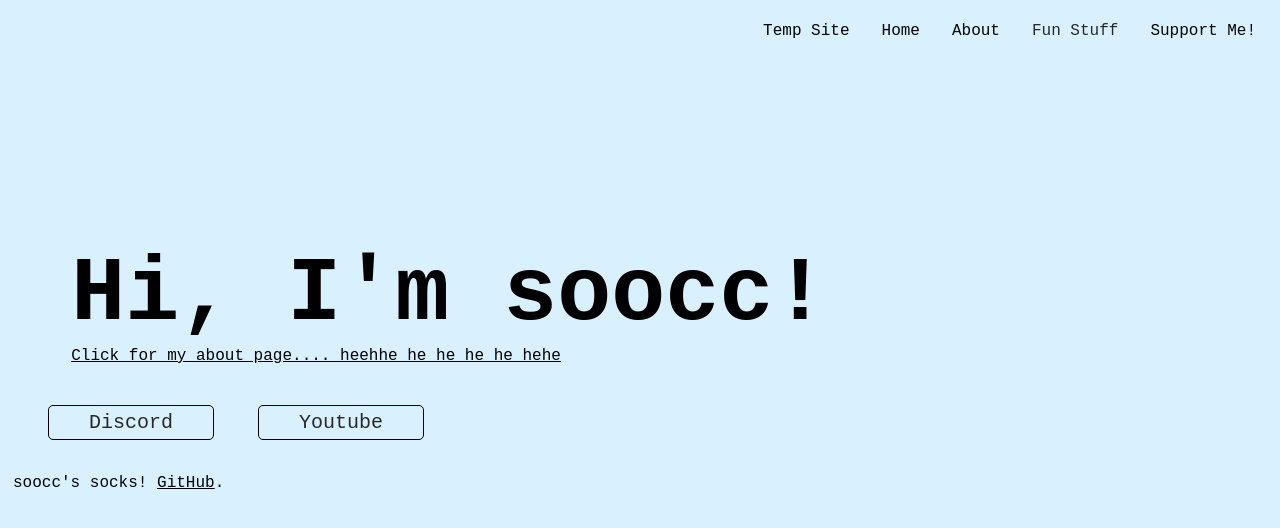
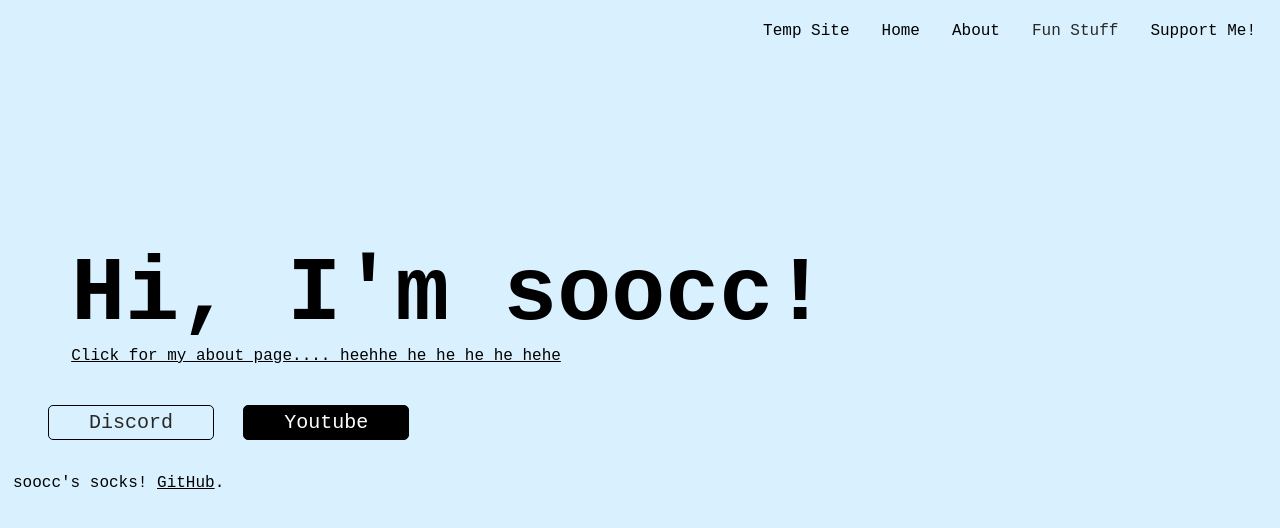
Before and after one commit to soocc/sooccsocks2, a Jekyll site: the page built from index.html, in a window 1280 px wide. Shown: the top 528 px of the page. Built offline with Jekyll 4.4.1, drawn with Linux system fonts in a browser that asks for light colours.

Commit message:
Update index.html

```diff
--- a/index.html
+++ b/index.html
@@ -6,6 +6,7 @@ layout: default
 
 <html>
   <head>
+    <link rel="stylesheet" href="styles/styles.css">
     <style>
       .welcome {
         font-weight: bold;
@@ -18,16 +19,20 @@ layout: default
       .intro {
         margin-left: 5%;
       }
+
+      .black-button {
+        margin-left: 2%;
+      }
     </style>
   </head>
   <body>
     <h1 class="welcome">Hi, I'm soocc!</h1>
     <a href="soocc.github.io/about" class="intro">Click for my about page.... heehhe he he he he hehe</a>
     <br>
-    <button class="blue-button">
+    <button>
       Discord
     </button>
-    <button class="blue-button">
+    <button class="black-button">
       Youtube
     </button>
   </body>
```
